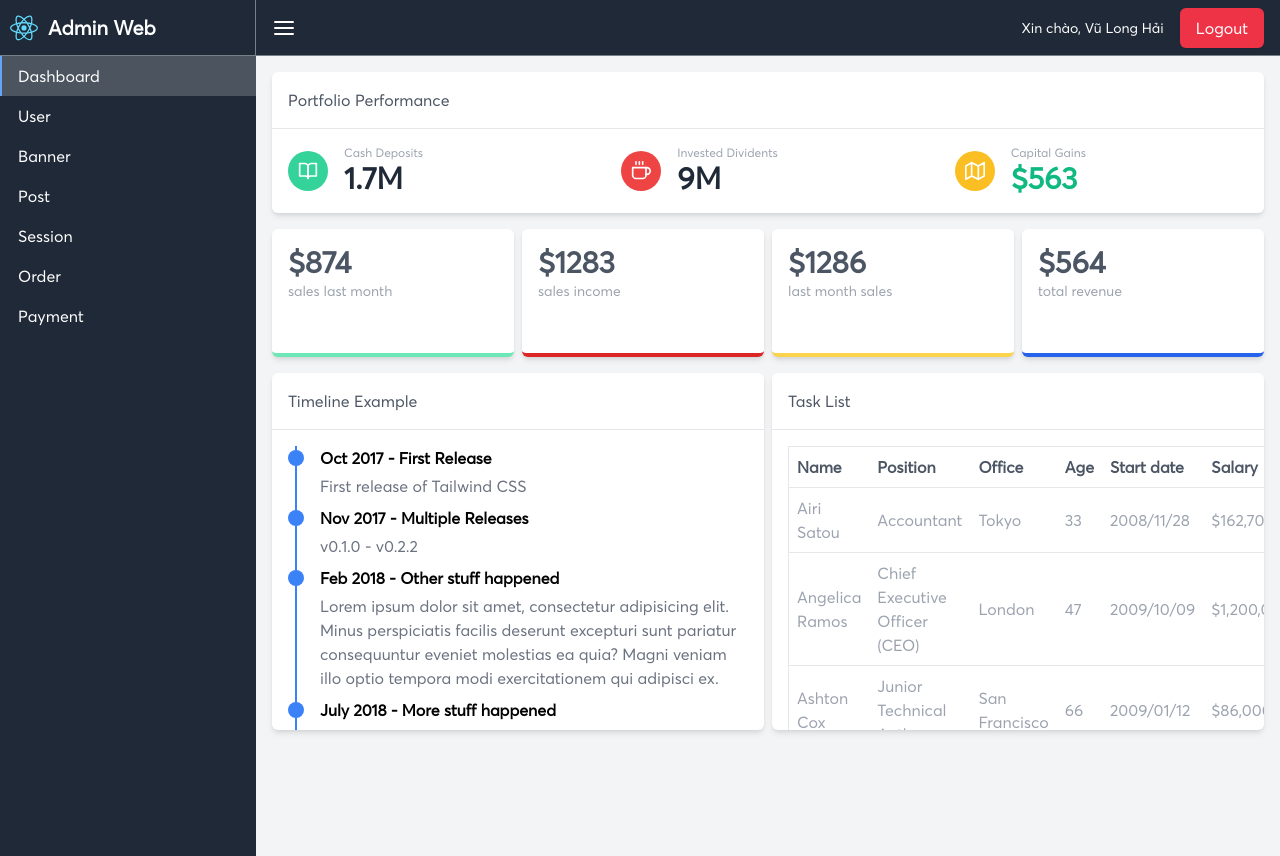
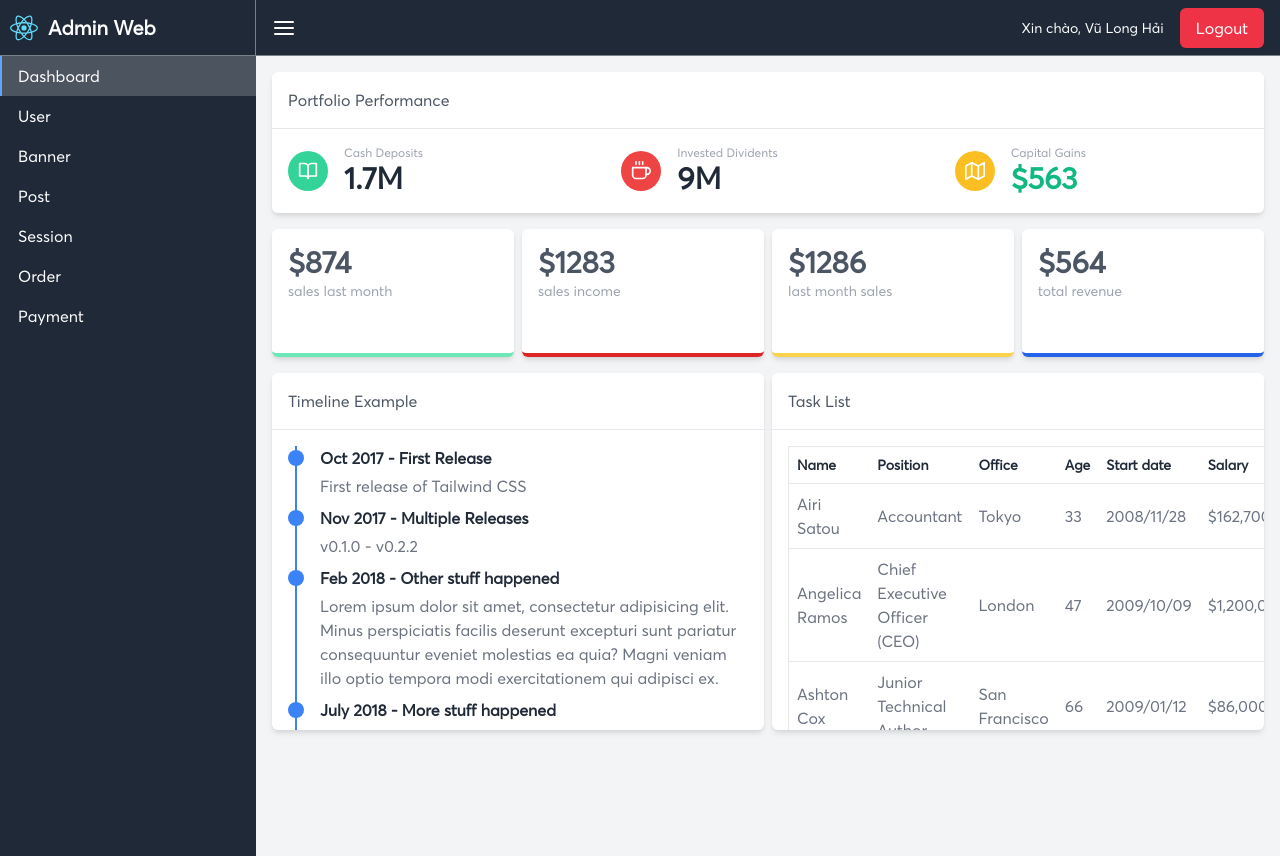
Before and after one commit to HaiVu5583/admin_web_app, a React (Create React App) app: page / in a window 1280 px wide. Built offline with nearby package versions, Linux system fonts and the light colour scheme; sample sign-in values are in the browser's storage.

Commit message:
Update color

```diff
--- a/src/components/VerticalTimeline/index.js
+++ b/src/components/VerticalTimeline/index.js
@@ -4,7 +4,7 @@ const VerticalTimelineItem = (props) => {
     <li class="mb-2">
       <div class="flex items-center mb-1">
         <div class="bg-blue-500 rounded-full h-4 w-4"></div>
-        <div class="flex-1 ml-4 font-semibold">{title}</div>
+        <div class="flex-1 ml-4 font-semibold text-gray-800">{title}</div>
       </div>
       <div class="ml-8 text-gray-500">{content}</div>
     </li>
--- a/src/screens/Dashboard/index.js
+++ b/src/screens/Dashboard/index.js
@@ -142,7 +142,7 @@ const DashBoard = (props) => {
                     {headerGroup.headers.map((column) => (
                       <th
                         {...column.getHeaderProps()}
-                        className="py-2 px-2 font-semibold text-gray-600 text-left"
+                        className="py-2 px-2 font-semibold text-gray-800 text-left text-sm"
                       >
                         {column.render("Header")}
                       </th>
@@ -159,7 +159,7 @@ const DashBoard = (props) => {
                         return (
                           <td
                             {...cell.getCellProps()}
-                            className="border-b-gray-200 border-b p-2 text-gray-400"
+                            className="border-b-gray-200 border-b p-2 text-gray-500"
                           >
                             {cell.render("Cell")}
                           </td>
```
